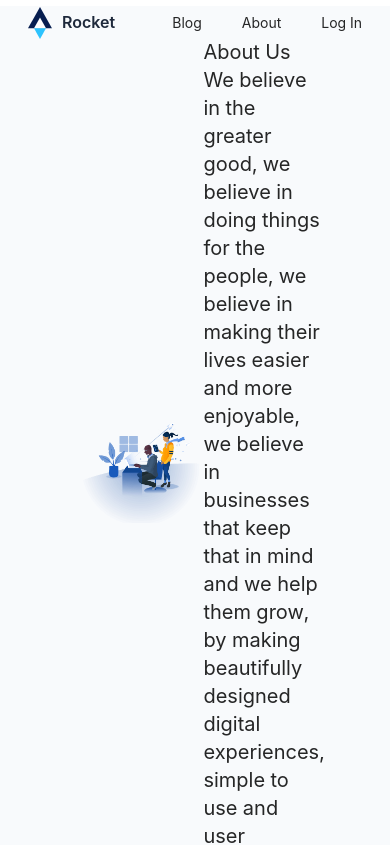
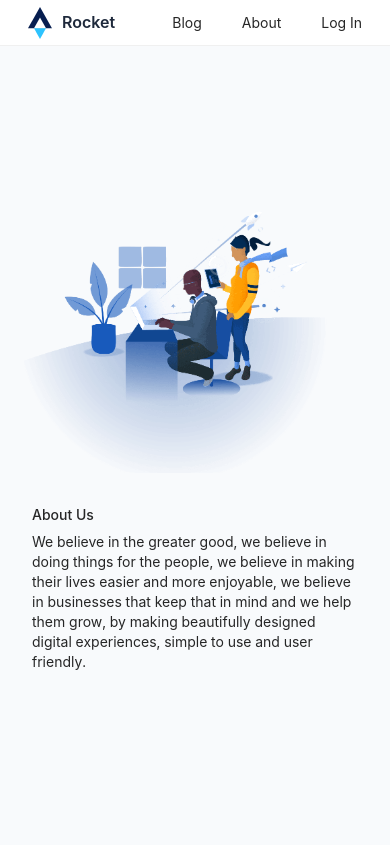
Before and after one commit to Mojtaba6731/rocket-project, a React (Create React App) app: page /rocket-project/About in a window 390 px wide. Shown: the top 845 px of the page. Built offline with nearby package versions, Linux system fonts and the light colour scheme.

Commit message:
fixed some responsive issues in about-page

```diff
--- a/src/Components/About/About.js
+++ b/src/Components/About/About.js
@@ -8,16 +8,15 @@ export default function About() {
         <title>About | Rocket</title>
       </Helmet>
       <div className="w-screen h-screen flex justify-center items-center py-20">
-        <div className="w-sreen flex justify-center items-center bg-slate-50 px-20">
+        <div className="w-sreen flex flex-col lg:flex-row justify-center items-center bg-slate-50 px-4 lg:px-20">
           <img
             src="./img/rocket-team.png"
             alt="rocket-team"
-            className="w-3/5 h-3/5"
+            className="w-full sm:w-4/5 md:w-3/5 h-3/5"
           />
-          <div className=" flex justify-center items-center px-4 py-8 w-2/5">
-            <p className="text-xl">
-              About Us
-              <br />
+          <div className=" flex justify-center items-center mb-8 sm:mb-12 md:mb-24 px-4 py-8 w-full sm:w-4/5 lg:w-2/5">
+            <p className="font-normal text-sm md:text-base lg:text-xl">
+              <h4>About Us</h4>
               We believe in the greater good, we believe in doing things for the
               people, we believe in making their lives easier and more
               enjoyable, we believe in businesses that keep that in mind and we
```
